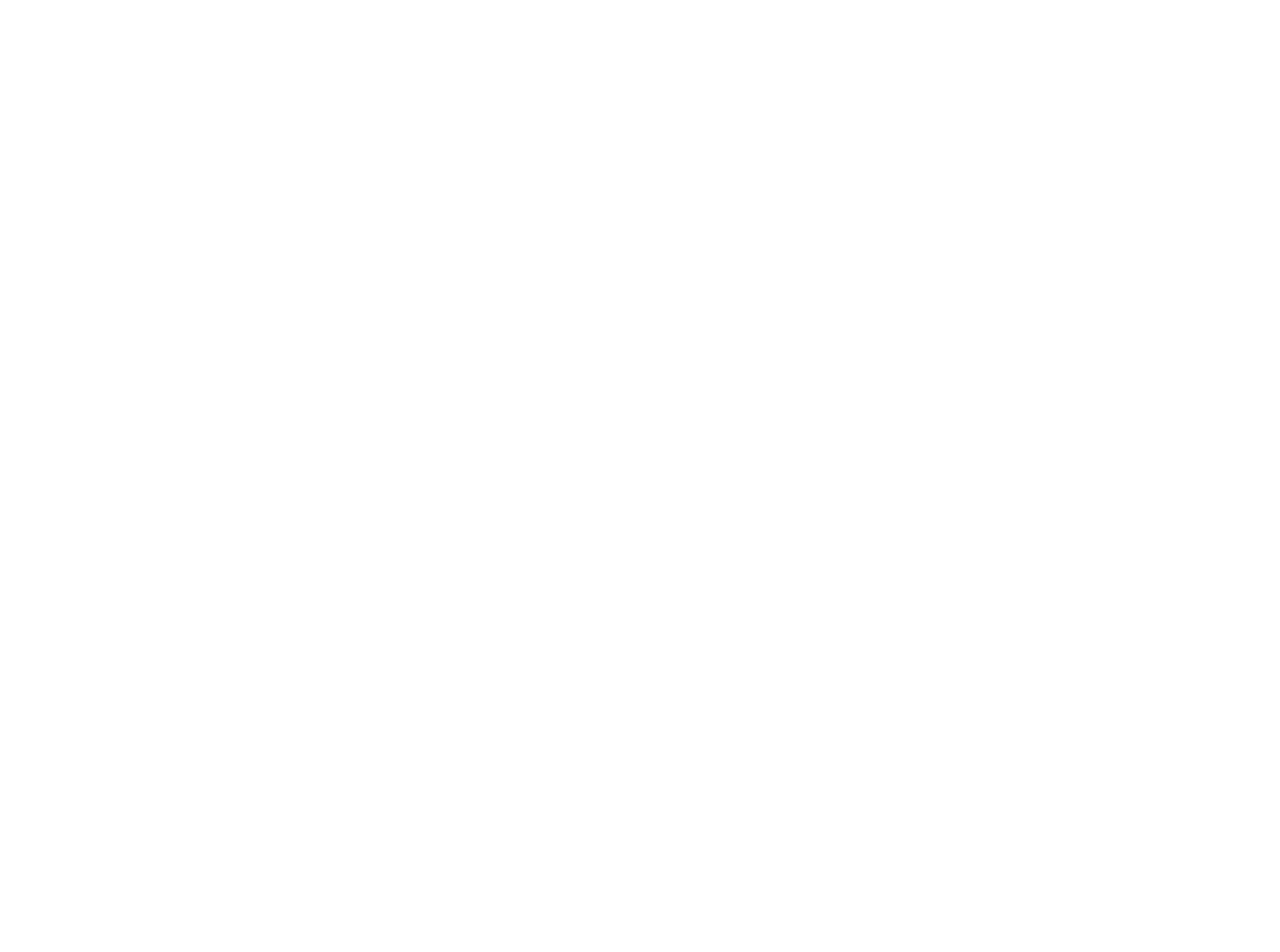
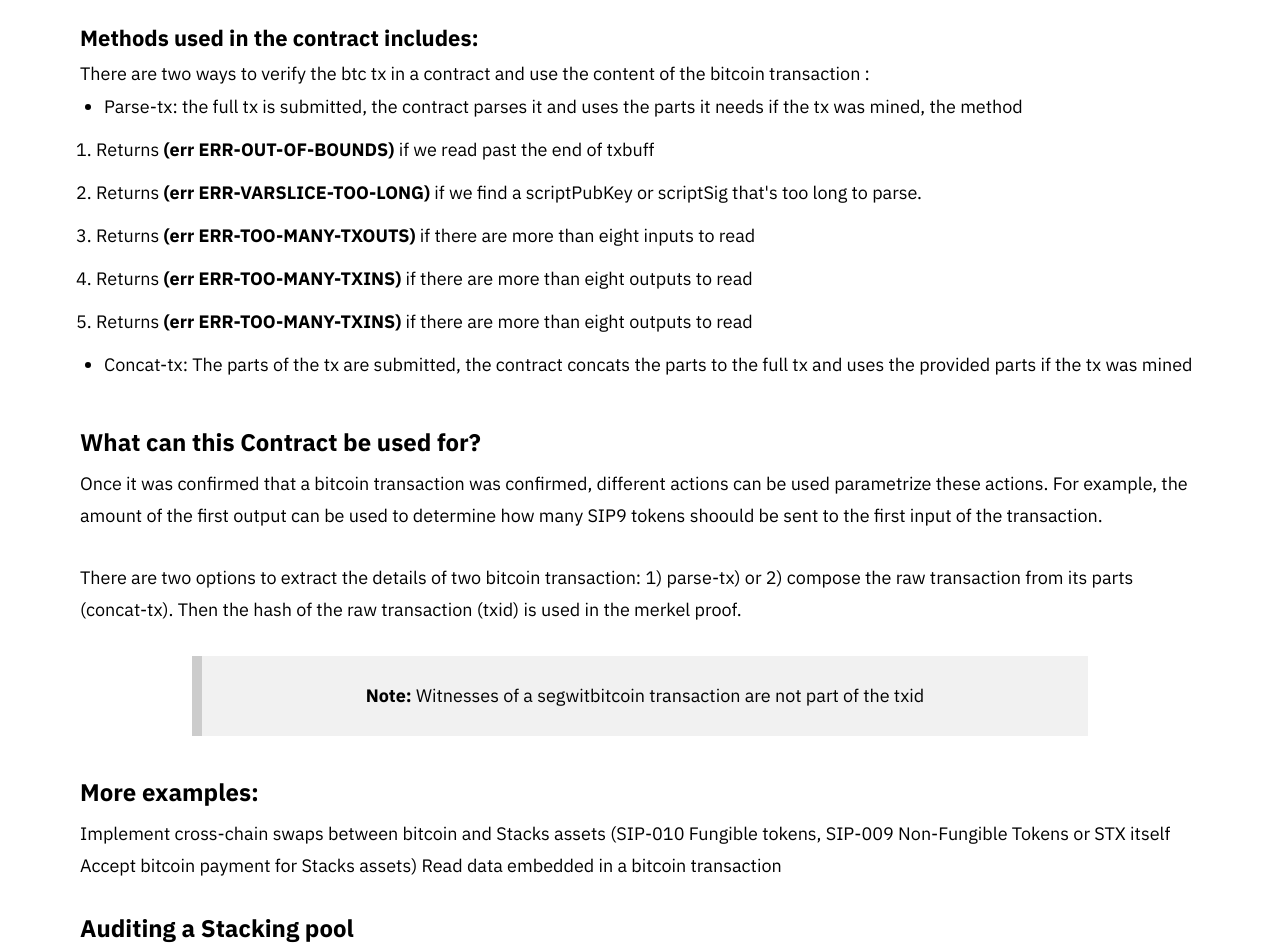
Before and after one commit to tonayam/stacks-clarity-library, a React (Create React App) app: page /contract in a window 1280 px wide. Shown: the part 1540-2492 px from the top of the page. Before the commit the page ends 1563 px from the top, so only its background shows below. Built offline with nearby package versions, Linux system fonts and the light colour scheme.

Commit message:
Contract Page completed

```diff
--- a/src/pages/contract/Index.jsx
+++ b/src/pages/contract/Index.jsx
@@ -1,6 +1,6 @@
-import React from "react";
-import claritySmartContract from "../../assests/clarity-smart-contract.png";
-import clarityStacks from "../../assests/clarity-stacks.png"
+import React from 'react';
+import claritySmartContract from '../../assests/clarity-smart-contract.png';
+import clarityStacks from '../../assests/clarity-stacks.png';
 
 const Contract = () => {
   return (
@@ -14,23 +14,123 @@
         <img src={claritySmartContract} alt='clarity smart contract' />
       </div>
 
-            <div className="clarity-stacks">
-                <p><strong>The contact</strong> is made with the <span>clarity language</span> of the stacks blockchain and contains public and read only functions that help verify bitcoin transactions and blocks through a <span>merkle tree.</span>
+      <div className='clarity-stacks'>
+        <p>
+          <strong>The contact</strong> is made with the{' '}
+          <span>clarity language</span> of the stacks blockchain and contains
+          public and read only functions that help verify bitcoin transactions
+          and blocks through a <span>merkle tree.</span>
         </p>
 
-                <div className="img">
-                    <img src={clarityStacks} alt="clarity stacks" />
+        <div className='img'>
+          <img src={clarityStacks} alt='clarity stacks' />
         </div>
       </div>
 
-            <div className="submitting-transc">
+      <div className='submitting-transc'>
         <h4>Submitting Bitcoin transactions to the stacks network</h4>
         <p>
-                    Once a proof is assembled, the entirety of the proof is sent to a Clarity smart contract endpoint.
-                    This works with a stacks contract call with the parameters containing the raw transaction or a decomposed
-                    transaction object, block height and the Merkle proof,a helper functions in JavaScript can be found here {" "}
-                    <a href="https://github.com/friedger/stacks-swaps/blob/main/src/lib/btcTransactions.js" target="_blank" rel="noreferrer">https://github.com/friedger/stacks-swaps/blob/main/src/lib/btcTransactions.js</a>
+          Once a proof is assembled, the entirety of the proof is sent to a
+          Clarity smart contract endpoint. This works with a stacks contract
+          call with the parameters containing the raw transaction or a
+          decomposed transaction object, block height and the Merkle proof,a
+          helper functions in JavaScript can be found here{' '}
+          <a
+            href='https://github.com/friedger/stacks-swaps/blob/main/src/lib/btcTransactions.js'
+            target='_blank'
+            rel='noreferrer'
+          >
+            https://github.com/friedger/stacks-swaps/blob/main/src/lib/btcTransactions.js
+          </a>
         </p>
+      </div>
+
+      <div className='contract-methods'>
+        <h4>Methods used in the contract includes:</h4>
+        <p>
+          There are two ways to verify the btc tx in a contract and use the
+          content of the bitcoin transaction :
+        </p>
+        <ul>
+          <li>
+            Parse-tx: the full tx is submitted, the contract parses it and uses
+            the parts it needs if the tx was mined, the method
+          </li>
+        </ul>
+        <ol>
+          <li>
+            Returns <strong>(err ERR-OUT-OF-BOUNDS)</strong> if we read past the
+            end of txbuff
+          </li>
+          <li>
+            Returns <strong>(err ERR-VARSLICE-TOO-LONG)</strong> if we find a
+            scriptPubKey or scriptSig that's too long to parse.
+          </li>
+          <li>
+            Returns <strong>(err ERR-TOO-MANY-TXOUTS)</strong> if there are more
+            than eight inputs to read
+          </li>
+          <li>
+            Returns <strong>(err ERR-TOO-MANY-TXINS)</strong> if there are more
+            than eight outputs to read
+          </li>
+          <li>
+            Returns <strong>(err ERR-TOO-MANY-TXINS)</strong> if there are more
+            than eight outputs to read
+          </li>
+        </ol>
+        <ul>
+          <li>
+            Concat-tx: The parts of the tx are submitted, the contract concats
+            the parts to the full tx and uses the provided parts if the tx was
+            mined
+          </li>
+        </ul>
+      </div>
+
+      <div className='contract-uses'>
+        <h4>What can this Contract be used for?</h4>
+        <p>
+          Once it was confirmed that a bitcoin transaction was confirmed,
+          different actions can be used parametrize these actions. For example,
+          the amount of the first output can be used to determine how many SIP9
+          tokens shoould be sent to the first input of the transaction.
+        </p>
+        <p>
+          There are two options to extract the details of two bitcoin
+          transaction: 1) parse-tx) or 2) compose the raw transaction from its
+          parts (concat-tx). Then the hash of the raw transaction (txid) is used
+          in the merkel proof.
+        </p>
+        <div className='grey-box'>
+          <h3>
+            <strong>Note:</strong> Witnesses of a segwitbitcoin transaction are
+            not part of the txid
+          </h3>
+        </div>
+
+        <div className='more-examples'>
+          <h4>
+            <strong>More examples:</strong>
+          </h4>
+          <p>
+            Implement cross-chain swaps between bitcoin and Stacks assets
+            (SIP-010 Fungible tokens, SIP-009 Non-Fungible Tokens or STX itself
+            Accept bitcoin payment for Stacks assets) Read data embedded in a
+            bitcoin transaction
+          </p>
+
+          <h4>
+            <strong>Auditing a Stacking pool</strong>
+          </h4>
+          <p>
+            The Clarity Bitcoin Library can be used to audit a Stacking Pool
+            that pays out Stacking rewards in Stacks tokens, i.e. the pool
+            receives Bitcoin rewards that are later converted to Stacks and,
+            finally, distributed to the pool members. Pool members could report
+            the reward Bitcoin transactions via a Clarity contract.
+          </p>
+        </div>
       </div>
     </main>
   );
--- a/src/pages/contract/_contract.scss
+++ b/src/pages/contract/_contract.scss
@@ -70,6 +70,84 @@
             }
         }
     }
+
+    .contract-methods {
+        padding: 0 14px;
+        margin: 20px 0 50px 0;
+
+        h4 {
+            margin-bottom: 10px;
+        }
+
+        p {
+            font-size: 16px;
+            font-size: 400;
+            margin: 10px 0;
+        }
+
+        ul {
+            list-style-type: disc;
+            padding-left: 24px;
+
+            li {
+                font-size: 14px;
+                line-height: 23px;
+            }
+        }
+
+        ol {
+            padding-left: 14px;
+            margin: 20px 0;
+
+            li {
+                margin: 10px 0;
+                font-size: 14px;
+                line-height: 23px;
+            }
+        }
+
+    }
+
+    .contract-uses {
+        margin: 20px 0 50px 0;
+        padding: 0 14px;
+
+        h4 {
+            margin-bottom: 10px;
+        }
+
+        p {
+            margin: 10px 0;
+            font-size: 14px;
+            font-weight: 300;
+        }
+
+        .grey-box {
+            width: 90%;
+            margin: 20px auto 0 auto;
+            height: 80px;
+            background: rgba(241, 241, 241, 1);
+            @include flex(center, center, row);
+            border-left: 10px solid #CCCCCC;
+            padding: 0 1rem;
+
+            h3 {
+                font-weight: 400;
+                font-size: 12px;
+                line-height: 22px;
+            }
+        }
+
+        .more-examples {
+            margin: 40px 0;
+
+            h4 {
+                font-weight: 500;
+            }
+        }
+
+    }
+
 }
 
 
@@ -102,6 +180,46 @@
 
             p {
                 font-size: 12px;
+            }
+        }
+
+        .contract-methods {
+            h4 {
+                font-size: 15px;
+            }
+
+            p {
+                font-size: 14px;
+            }
+
+            ul {
+                li {
+                    font-size: 12px;
+                }
+            }
+
+            ol {
+                li {
+                    font-size: 12px;
+                }
+            }
+        }
+
+        .contract-uses {
+            padding: 0 14px;
+
+            p {
+                font-size: 12px;
+                line-height: 24px;
+            }
+
+            .grey-box {
+                width: 95%;
+                height: 70px;
+
+                h3 {
+                    font-size: 12px;
+                }
             }
         }
     }
@@ -175,7 +293,52 @@
 
             p {
                 font-size: 18px;
-                line-height: 28px;
+                line-height: 32px;
+            }
+        }
+
+        .contract-methods {
+            padding: 0 40px;
+
+            h4 {
+                font-size: 20px;
+            }
+
+            p {
+                font-size: 16px;
+            }
+
+            ul {
+                li {
+                    font-size: 16px;
+                }
+            }
+
+            ol {
+                li {
+                    font-size: 16px;
+                }
+            }
+
+        }
+
+        .contract-uses {
+            padding: 0 40px;
+
+            h4 {
+                font-size: 20px;
+            }
+
+            p {
+                font-size: 16px;
+                margin-bottom: 30px;
+                line-height: 32px;
+            }
+
+            .grey-box {
+                h3 {
+                    font-size: 16px;
+                }
             }
         }
     }
@@ -232,7 +395,60 @@
                 line-height: 34px;
             }
         }
+
+        .contract-methods {
+            padding: 0 80px;
+            margin: 20px 0 50px 0;
+
+            h4 {
+                font-size: 22px;
+            }
+
+            p {
+                font-size: 18px;
+            }
+
+            ul {
+                li {
+                    font-size: 18px;
+                }
+            }
+
+            ol {
+                padding-left: 16px;
+
+                li {
+                    font-size: 18px;
+                    margin: 20px 0;
+                }
+            }
+
+        }
+
+        .contract-uses {
+            padding: 0 80px;
+
+            h4 {
+                font-size: 24px;
+            }
+
+            p {
+                font-size: 18px;
+                font-weight: 400;
+            }
+
+            .grey-box {
+                width: 80%;
+
+                h3 {
+                    font-size: 18px;
+                }
+            }
+        }
+
     }
+
+
 }
 
 @include for-big-desktop-up {}
```
Lines whose indentation alone changed are shown as unchanged.
